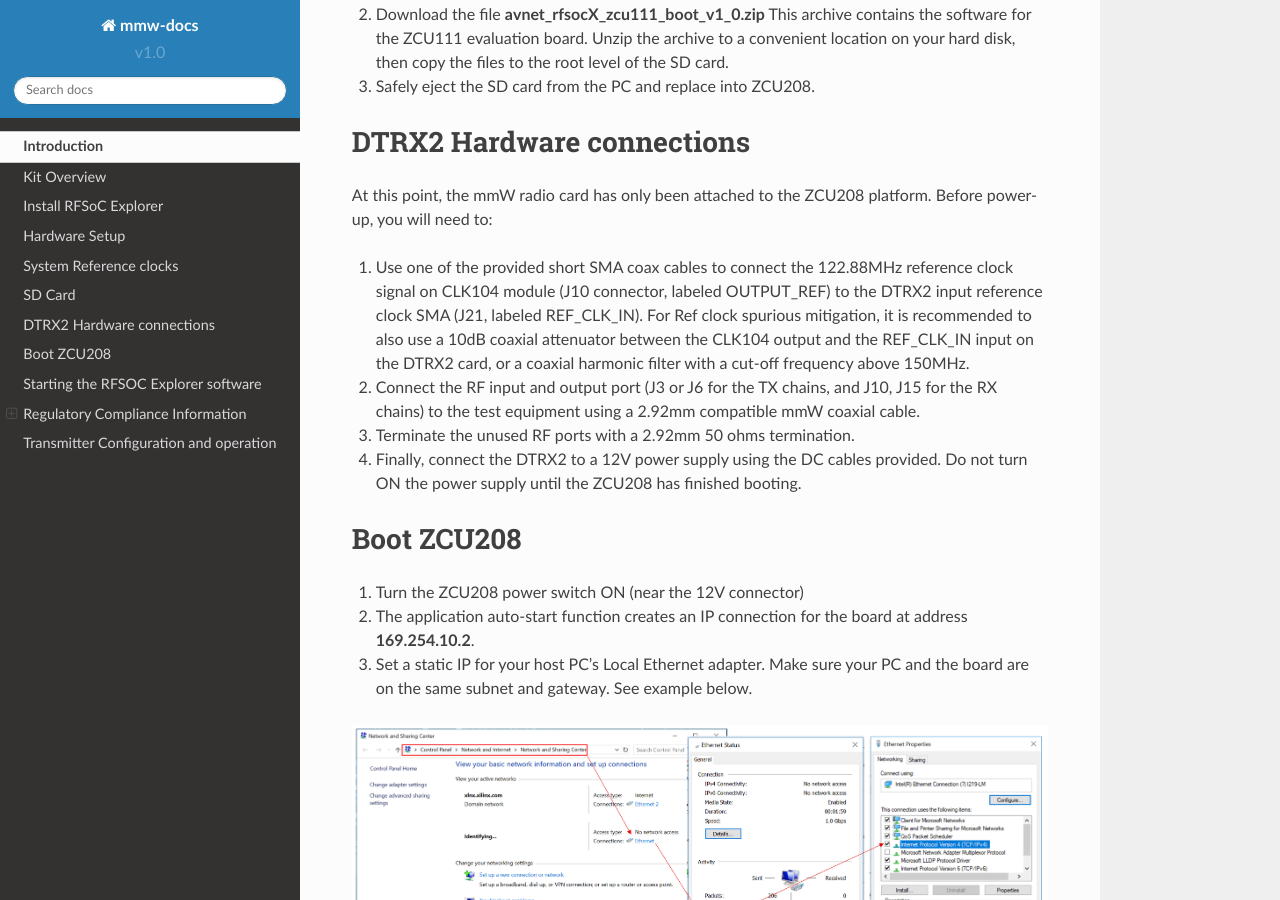
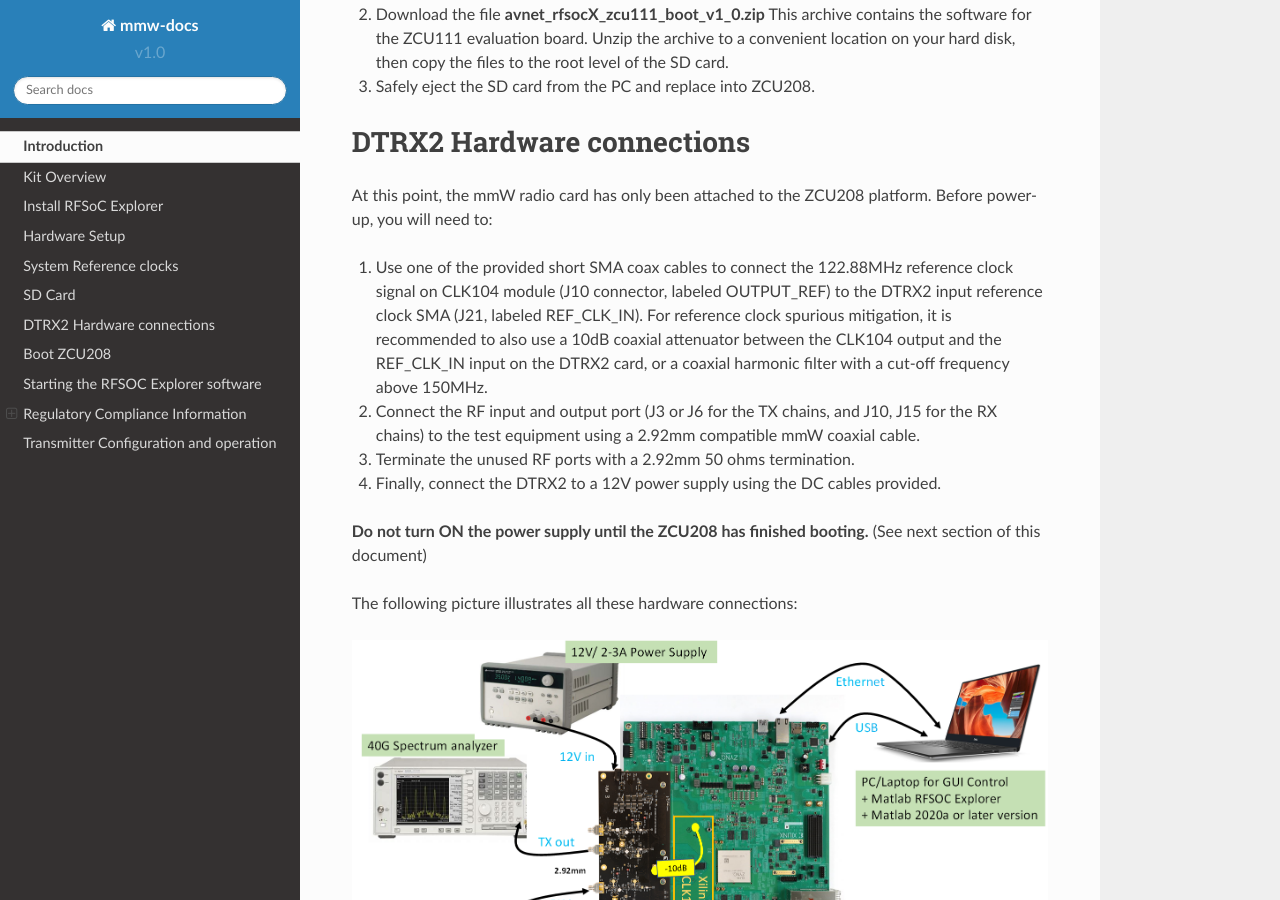
Before and after one commit to AvnetDev/rfsoc-board-docs, a Sphinx documentation site: the page built from docs/source/system_setup.rst, in a window 1280 px wide and 900 px high, scrolled down 4300 px. Built offline with Sphinx 7.4.7 and the Read the Docs theme 2.0.0, drawn with Linux system fonts in a browser that asks for light colours; some of the changed text lies outside the part shown.

Commit message:
Updates and edits to the system setup sections

```diff
--- a/docs/source/system_setup.rst
+++ b/docs/source/system_setup.rst
@@ -81,13 +81,19 @@
 At this point, the mmW radio card has only been attached to the ZCU208 platform.
 Before power-up, you will need to:
 
-#. Use one of the provided short SMA coax cables to connect the 122.88MHz reference clock signal on CLK104 module (J10 connector, labeled OUTPUT_REF)  to the DTRX2 input reference clock SMA (J21, labeled REF_CLK_IN). For Ref clock spurious mitigation, it is recommended to also use a 10dB coaxial attenuator between the CLK104 output and the REF_CLK_IN input on the DTRX2 card, or a coaxial harmonic filter with a cut-off frequency above 150MHz.
+#. Use one of the provided short SMA coax cables to connect the 122.88MHz reference clock signal on CLK104 module (J10 connector, labeled OUTPUT_REF)  to the DTRX2 input reference clock SMA (J21, labeled REF_CLK_IN). For reference clock spurious mitigation, it is recommended to also use a 10dB coaxial attenuator between the CLK104 output and the REF_CLK_IN input on the DTRX2 card, or a coaxial harmonic filter with a cut-off frequency above 150MHz.
 
 #. Connect the RF input and output port (J3 or J6 for the TX chains, and J10, J15 for the RX chains) to the test equipment using a 2.92mm compatible mmW coaxial cable.
 
 #. Terminate the unused RF ports with a 2.92mm 50 ohms termination.
 
-#. Finally, connect the DTRX2 to a 12V power supply using the DC cables provided. Do not turn ON the power supply until the ZCU208 has finished booting.
+#. Finally, connect the DTRX2 to a 12V power supply using the DC cables provided.
+
+**Do not turn ON the power supply until the ZCU208 has finished booting.** (See next section of this document)
+
+The following picture illustrates all these hardware connections:
+
+.. image:: images_system_setup/Hardware_connections.png
 
 
 Boot ZCU208
@@ -124,9 +130,11 @@
 
 If you wish to synchronize the setup up to a test instrument 10MHz clock, a configuration file is also provided, called **‘122.88MHz REFCLKOUT_10MHz EXT REF’** . This will be useful for EVM measurements.
 
-Connect the signal path under test to either the spectrum analyzer for TX chain measurements or to the signal generator for RX chain evaluations. All the unused channels should be terminated with a 2.92mm 50 ohms termination.
+As mentioned earlier, make sure you've connected signal path under test to either the spectrum analyzer for TX chain measurements or to the signal generator for RX chain evaluations.
 
-Turn ON the 12V DC power to the DTRX2 card. Both D4 and D6 LED should be lit (Red color)
+**Again, all the unused channels should be terminated with a 2.92mm 50 ohms termination.**
+
+You may now turn ON the 12V DC power to the DTRX2 card. Both D4 and D6 LED should be lit (Red color)
 
 The idle current drawn off the 12V supply should be about 45mA.
 
```
